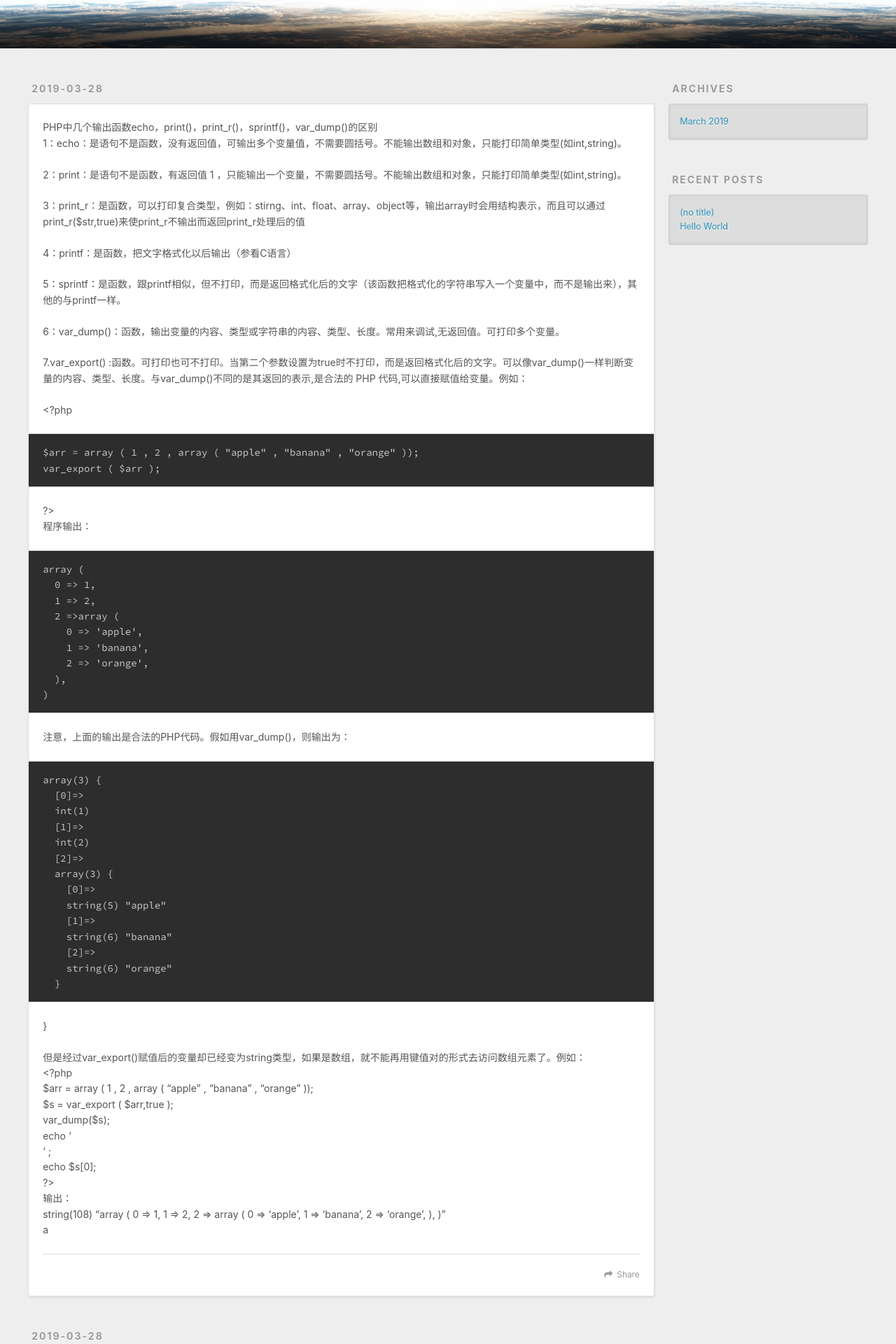
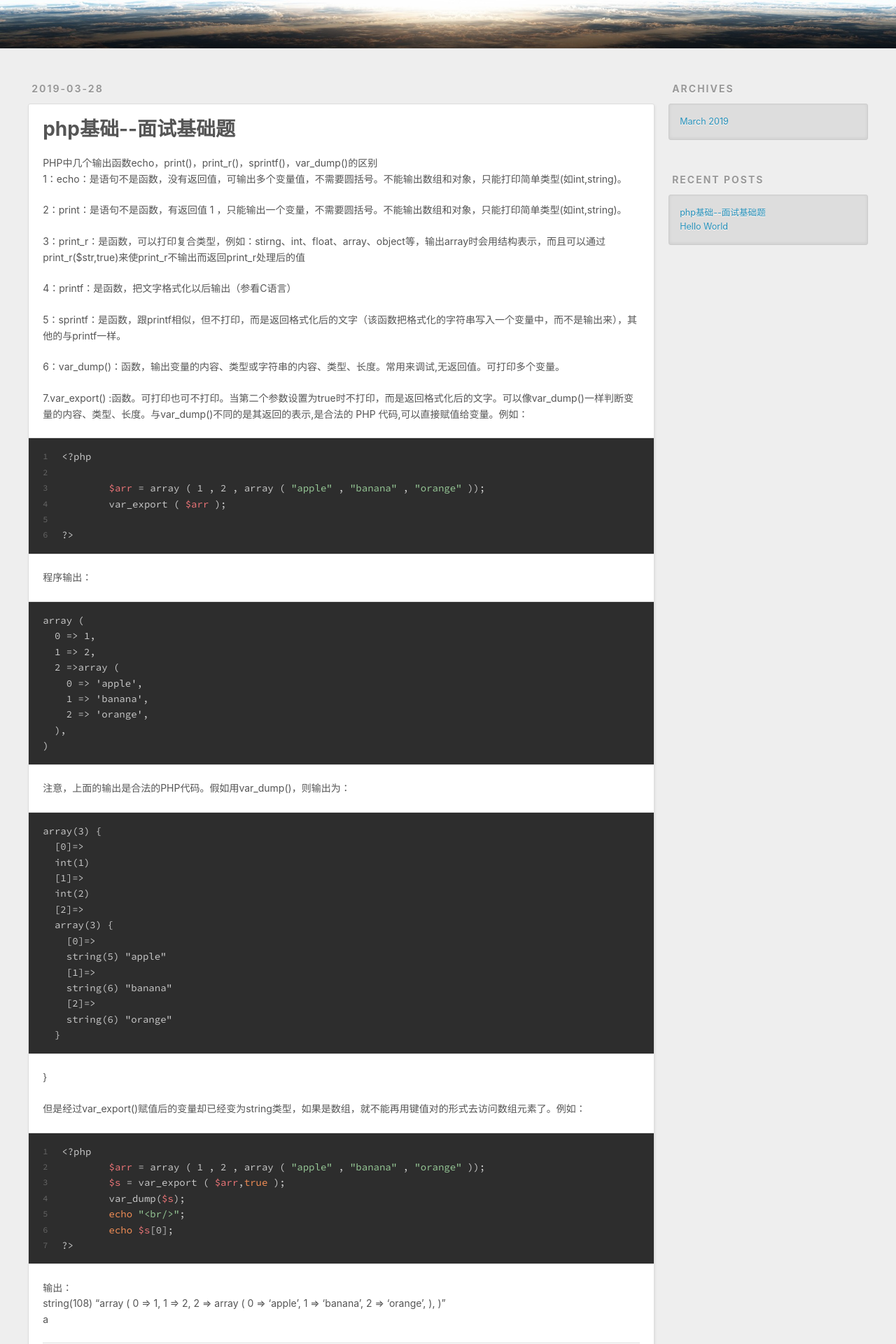
Before and after one commit to Justin-capu/Justin-capu.github.io, a plain HTML site: page index.html in a window 1280 px wide. Shown: the part 231-2151 px from the top of the page at 70% size. Drawn offline with nearby package versions, Linux system fonts and the light colour scheme.

Commit message:
Site updated: 2019-03-29 15:36:02

```diff
--- a/index.html
+++ b/index.html
@@ -72,6 +72,16 @@
   <div class="article-inner">
 
 
+      <header class="article-header">
+
+
+    <h1 itemprop="name">
+      <a class="article-title" href="/2019/03/28/myfirstblog/">php基础--面试基础题</a>
+    </h1>
+
+
+      </header>
+
     <div class="article-entry" itemprop="articleBody">
 
         <p>PHP中几个输出函数echo，print()，print_r()，sprintf()，var_dump()的区别<br>1：echo：是语句不是函数，没有返回值，可输出多个变量值，不需要圆括号。不能输出数组和对象，只能打印简单类型(如int,string)。</p>
@@ -80,11 +90,8 @@
 <p>4：printf：是函数，把文字格式化以后输出（参看C语言）</p>
 <p>5：sprintf：是函数，跟printf相似，但不打印，而是返回格式化后的文字（该函数把格式化的字符串写入一个变量中，而不是输出来），其他的与printf一样。 </p>
 <p>6：var_dump()：函数，输出变量的内容、类型或字符串的内容、类型、长度。常用来调试,无返回值。可打印多个变量。</p>
-<p>7.var_export() :函数。可打印也可不打印。当第二个参数设置为true时不打印，而是返回格式化后的文字。可以像var_dump()一样判断变量的内容、类型、长度。与var_dump()不同的是其返回的表示,是合法的 PHP 代码,可以直接赋值给变量。例如：</p>
-<p>&lt;?php</p>
-<pre><code>$arr = array ( 1 , 2 , array ( &quot;apple&quot; , &quot;banana&quot; , &quot;orange&quot; ));
-var_export ( $arr );
-</code></pre><p>?&gt;<br>程序输出：</p>
+<p>7.var_export() :函数。可打印也可不打印。当第二个参数设置为true时不打印，而是返回格式化后的文字。可以像var_dump()一样判断变量的内容、类型、长度。与var_dump()不同的是其返回的表示,是合法的 PHP 代码,可以直接赋值给变量。例如：<br><figure class="highlight bash"><table><tr><td class="gutter"><pre><span class="line">1</span><br><span class="line">2</span><br><span class="line">3</span><br><span class="line">4</span><br><span class="line">5</span><br><span class="line">6</span><br></pre></td><td class="code"><pre><span class="line">&lt;?php</span><br><span class="line">	     </span><br><span class="line">	<span class="variable">$arr</span> = array ( 1 , 2 , array ( <span class="string">"apple"</span> , <span class="string">"banana"</span> , <span class="string">"orange"</span> )); </span><br><span class="line">	var_export ( <span class="variable">$arr</span> ); </span><br><span class="line">	     </span><br><span class="line">?&gt;</span><br></pre></td></tr></table></figure></p>
+<p>程序输出：</p>
 <pre><code>array (
   0 =&gt; 1,
   1 =&gt; 2,
@@ -110,12 +117,13 @@ var_export ( $arr );
     string(6) &quot;orange&quot;
   }
 </code></pre><p>}</p>
-<p>但是经过var_export()赋值后的变量却已经变为string类型，如果是数组，就不能再用键值对的形式去访问数组元素了。例如：<br>&lt;?php<br>    $arr = array ( 1 , 2 , array ( “apple” , “banana” , “orange” ));<br>    $s = var_export ( $arr,true );<br>    var_dump($s);<br>    echo ‘<br>‘ ;<br>    echo $s[0];<br>?&gt;<br>输出：<br>string(108) “array ( 0 =&gt; 1, 1 =&gt; 2, 2 =&gt; array ( 0 =&gt; ‘apple’, 1 =&gt; ‘banana’, 2 =&gt; ‘orange’, ), )”<br>a</p>
+<p>但是经过var_export()赋值后的变量却已经变为string类型，如果是数组，就不能再用键值对的形式去访问数组元素了。例如：<br><figure class="highlight bash"><table><tr><td class="gutter"><pre><span class="line">1</span><br><span class="line">2</span><br><span class="line">3</span><br><span class="line">4</span><br><span class="line">5</span><br><span class="line">6</span><br><span class="line">7</span><br></pre></td><td class="code"><pre><span class="line">&lt;?php</span><br><span class="line">	<span class="variable">$arr</span> = array ( 1 , 2 , array ( <span class="string">"apple"</span> , <span class="string">"banana"</span> , <span class="string">"orange"</span> )); </span><br><span class="line">	<span class="variable">$s</span> = var_export ( <span class="variable">$arr</span>,<span class="literal">true</span> );</span><br><span class="line">	var_dump(<span class="variable">$s</span>); </span><br><span class="line">	<span class="built_in">echo</span> <span class="string">"&lt;br/&gt;"</span>;</span><br><span class="line">	<span class="built_in">echo</span> <span class="variable">$s</span>[0]; </span><br><span class="line">?&gt;</span><br></pre></td></tr></table></figure></p>
+<p>输出：<br>string(108) “array ( 0 =&gt; 1, 1 =&gt; 2, 2 =&gt; array ( 0 =&gt; ‘apple’, 1 =&gt; ‘banana’, 2 =&gt; ‘orange’, ), )”<br>a</p>
 
 
     </div>
     <footer class="article-footer">
-      <a data-url="http://yoursite.com/2019/03/28/myfirstblog/" data-id="cjttquqbl0001pwkwoi47qhqv" class="article-share-link">Share</a>
+      <a data-url="http://yoursite.com/2019/03/28/myfirstblog/" data-id="cjttr64pv000160kw8kgxqv7d" class="article-share-link">Share</a>
 
 
     </footer>
@@ -160,7 +168,7 @@ var_export ( $arr );
 
     </div>
     <footer class="article-footer">
-      <a data-url="http://yoursite.com/2019/03/28/hello-world/" data-id="cjttquqbb0000pwkwy8hn2og3" class="article-share-link">Share</a>
+      <a data-url="http://yoursite.com/2019/03/28/hello-world/" data-id="cjttr64pl000060kwsjm7zroy" class="article-share-link">Share</a>
 
 
     </footer>
@@ -201,7 +209,7 @@ var_export ( $arr );
       <ul>
 
           <li>
-            <a href="/2019/03/28/myfirstblog/">(no title)</a>
+            <a href="/2019/03/28/myfirstblog/">php基础--面试基础题</a>
           </li>
 
           <li>
```
Also changed, not shown: 2019/03/28/hello-world/index.html (+3 -3 lines), 2019/03/28/myfirstblog/index.html (+20 -12 lines), archives/2019/03/index.html (+7 -1 lines), archives/2019/index.html (+7 -1 lines), archives/index.html (+7 -1 lines).
